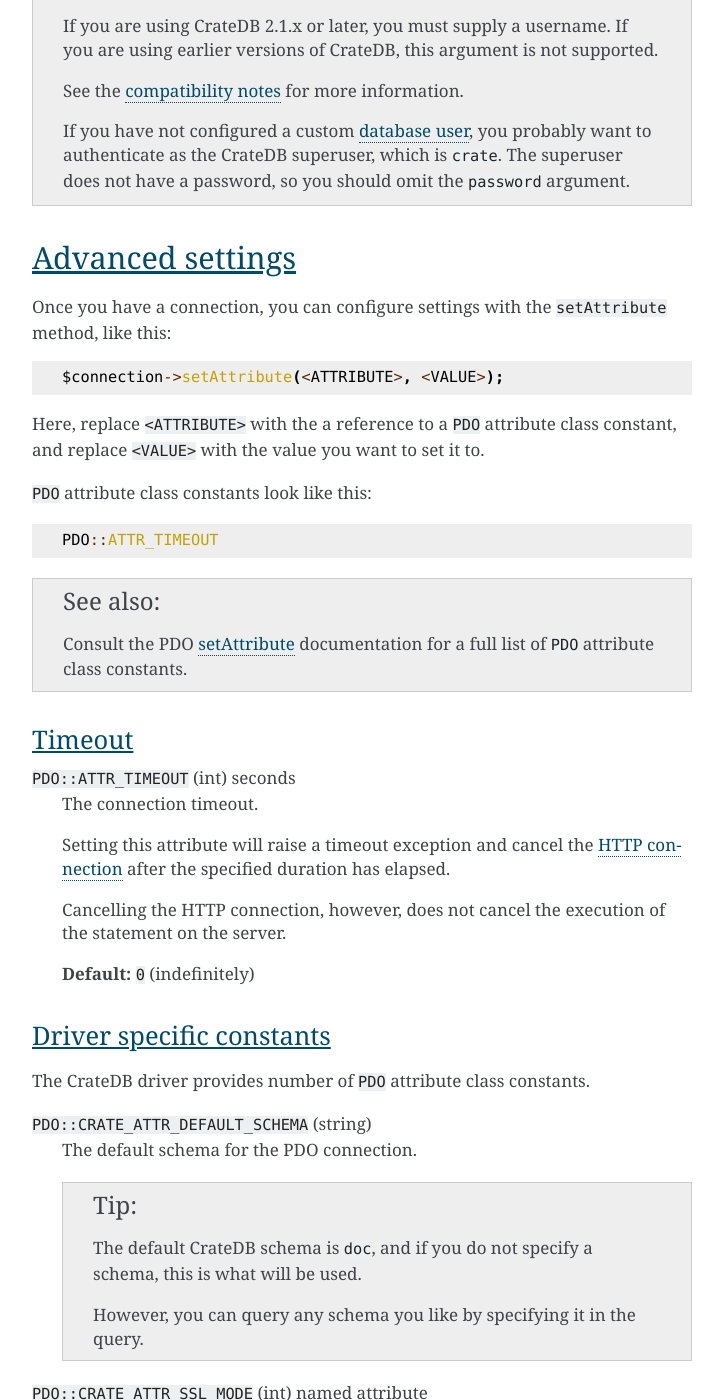
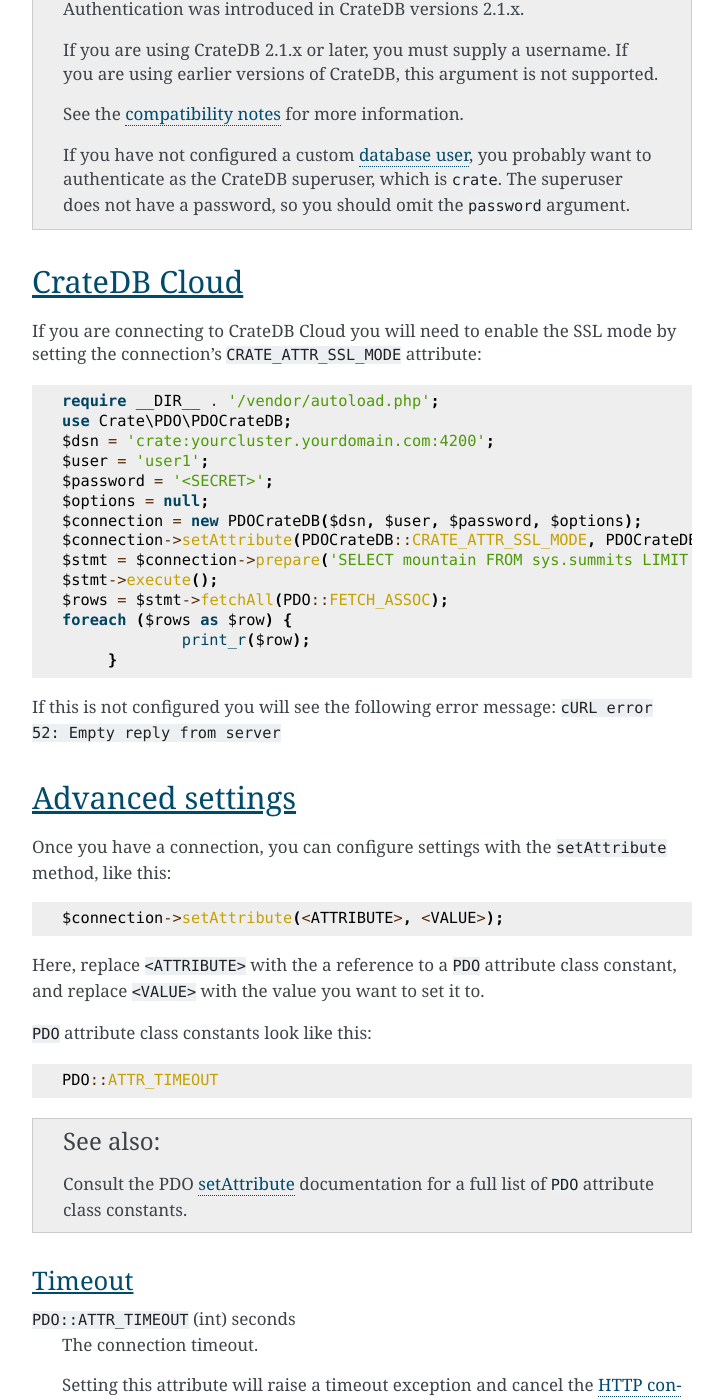
Before and after one commit to crate/crate-pdo, a Sphinx documentation site: the page built from docs/connect.rst, in a window 1280 px wide and 1400 px high, scrolled down 2123 px. Shown: the whole window, without its empty margins (388-1111 px from the left). Built offline with Sphinx 7.4.7, drawn with Linux system fonts in a browser that asks for light colours; some of the changed text lies outside the part shown.

Commit message:
Add note about cURL error 52 with CrateDB Cloud
Add note about cURL error 52 with CrateDB Cloud

Add example of setAttribute

https://github.com/crate/crate-pdo/pull/151/files#r1446532073

Align CrateDB Cloud section header

Add full example

https://github.com/crate/crate-pdo/pull/151#discussion_r1447529251

Simplify example

https: //github.com/crate/crate-pdo/pull/151/files#r1448115823
Co-Authored-By: Andreas Motl <andreas.motl@crate.io>

```diff
--- a/docs/connect.rst
+++ b/docs/connect.rst
@@ -99,6 +99,32 @@
    authenticate as the CrateDB superuser, which is ``crate``. The superuser
    does not have a password, so you should omit the ``password`` argument.
 
+CrateDB Cloud
+=============
+
+If you are connecting to CrateDB Cloud you will need to enable the SSL mode
+by setting the connection's ``CRATE_ATTR_SSL_MODE`` attribute:
+
+.. code-block:: php
+
+   require __DIR__ . '/vendor/autoload.php';
+   use Crate\PDO\PDOCrateDB;
+   $dsn = 'crate:yourcluster.yourdomain.com:4200';
+   $user = 'user1';
+   $password = '<SECRET>';
+   $options = null;
+   $connection = new PDOCrateDB($dsn, $user, $password, $options);
+   $connection->setAttribute(PDOCrateDB::CRATE_ATTR_SSL_MODE, PDOCrateDB::CRATE_ATTR_SSL_MODE_REQUIRED);
+   $stmt = $connection->prepare('SELECT mountain FROM sys.summits LIMIT 1;');
+   $stmt->execute();
+   $rows = $stmt->fetchAll(PDO::FETCH_ASSOC);
+   foreach ($rows as $row) {
+		print_r($row);
+	}
+
+If this is not configured you will see the following error message:
+``cURL error 52: Empty reply from server``
+
 Advanced settings
 =================
 
@@ -142,7 +168,7 @@
 
 The CrateDB driver provides number of ``PDO`` attribute class constants.
 
-``PDO::CRATE_ATTR_DEFAULT_SCHEMA`` (string)
+``PDOCrateDB::CRATE_ATTR_DEFAULT_SCHEMA`` (string)
     The default schema for the PDO connection.
 
     .. TIP::
@@ -152,7 +178,7 @@
 
        However, you can query any schema you like by specifying it in the query.
 
-``PDO::CRATE_ATTR_SSL_MODE`` (int) named attribute
+``PDOCrateDB::CRATE_ATTR_SSL_MODE`` (int) named attribute
    The connection SSL mode.
 
    Accepted values:
@@ -166,19 +192,19 @@
    ``CRATE_ATTR_SSL_MODE_REQUIRED``
        Enable SSL mode, and perform host verification.
 
-``PDO::CRATE_ATTR_SSL_KEY_PATH`` (string)
+``PDOCrateDB::CRATE_ATTR_SSL_KEY_PATH`` (string)
    The path to an SSL client key file.
 
-``PDO::CRATE_ATTR_SSL_KEY_PASSWORD`` (string)
+``PDOCrateDB::CRATE_ATTR_SSL_KEY_PASSWORD`` (string)
    The SSL client key file password.
 
-``PDO::CRATE_ATTR_SSL_CERT_PATH`` (string)
+``PDOCrateDB::CRATE_ATTR_SSL_CERT_PATH`` (string)
    The path to an SSL client certificate file.
 
-``PDO::CRATE_ATTR_SSL_CERT_PASSWORD`` (string)
+``PDOCrateDB::CRATE_ATTR_SSL_CERT_PASSWORD`` (string)
    The SSL client certificate file password.
 
-``PDO::CRATE_ATTR_SSL_CA_PATH`` (string)
+``PDOCrateDB::CRATE_ATTR_SSL_CA_PATH`` (string)
    The path to an SSL *Certificate Authority* (CA) certificate file.
 
 .. SEEALSO::
```
